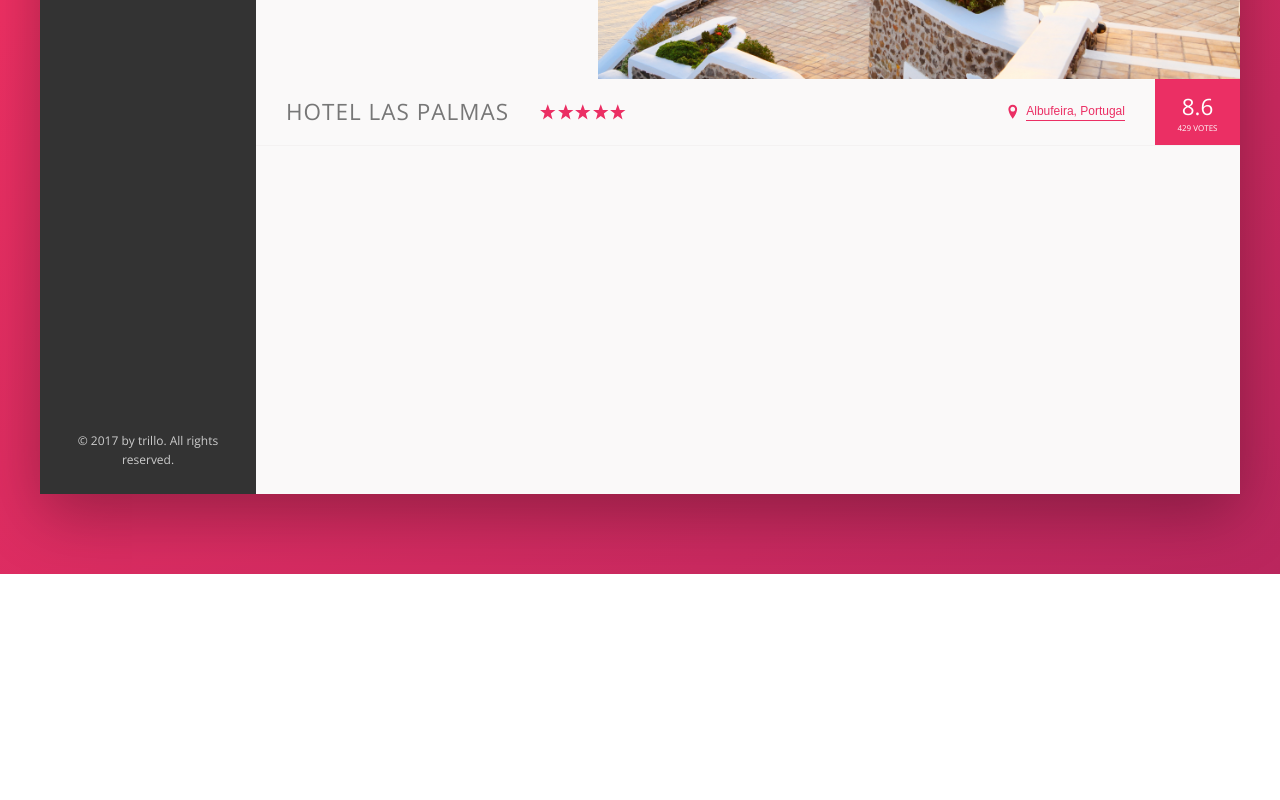
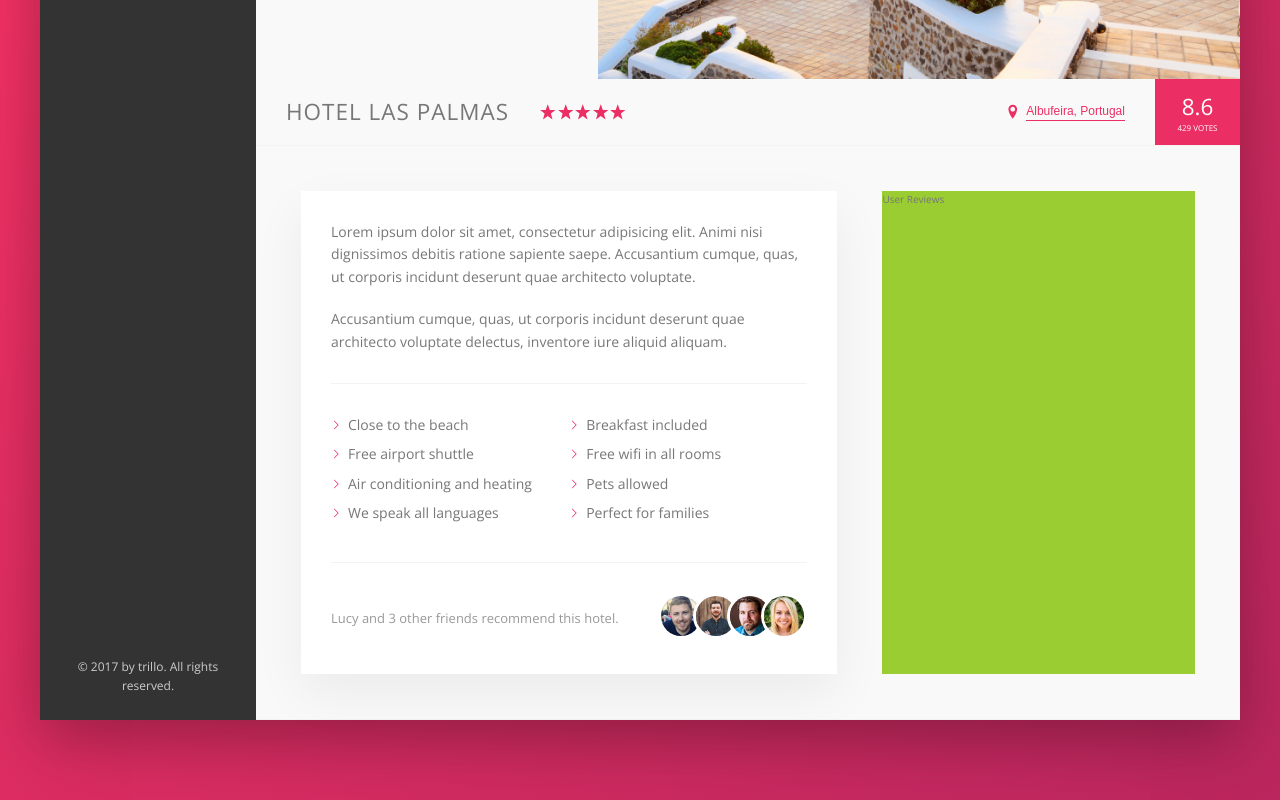
Before and after one commit to podenborg/advanced-css-trillo, a website: page index.html in a window 1280 px wide. Shown: the part 456-1256 px from the top of the page. Before the commit the page ends 1030 px from the top, so only its background shows below. Drawn offline with nearby package versions, Linux system fonts and the light colour scheme.

Commit message:
Build Description section

```diff
--- a/index.html
+++ b/index.html
@@ -137,6 +137,43 @@
                             <div class="overview__rating-count">429 votes</div>
                         </div>
                     </div>
+
+                    <div class="detail">
+                        <div class="description">
+                            <p class="paragraph">
+                                Lorem ipsum dolor sit amet, consectetur adipisicing elit. Animi nisi dignissimos debitis ratione sapiente saepe. Accusantium cumque, quas, ut corporis incidunt deserunt quae architecto voluptate.
+                            </p>
+                            <p class="paragraph">
+                                Accusantium cumque, quas, ut corporis incidunt deserunt quae architecto voluptate delectus, inventore iure aliquid aliquam.
+                            </p>
+                            <ul class="list">
+                                <li class="list__item">Close to the beach</li>
+                                <li class="list__item">Breakfast included</li>
+                                <li class="list__item">Free airport shuttle</li>
+                                <li class="list__item">Free wifi in all rooms</li>
+                                <li class="list__item">Air conditioning and heating</li>
+                                <li class="list__item">Pets allowed</li>
+                                <li class="list__item">We speak all languages</li>
+                                <li class="list__item">Perfect for families</li>
+                            </ul>
+                            <div class="recommend">
+                                <p class="recommend__count">
+                                    Lucy and 3 other friends recommend this hotel.
+                                </p>
+                                <div class="recommend__friends">
+                                    <img src="img/user-3.jpg" alt="Friend 3" class="recommend__photo">
+                                    <img src="img/user-4.jpg" alt="Friend 4" class="recommend__photo">
+                                    <img src="img/user-5.jpg" alt="Friend 5" class="recommend__photo">
+                                    <img src="img/user-6.jpg" alt="Friend 6" class="recommend__photo">
+                                </div>
+                            </div>
+                        </div>
+
+                        <div class="user-reviews">
+                            User Reviews
+                        </div>
+                    </div>
+
                 </main>
             </div>
         </div>
--- a/sass/_base.scss
+++ b/sass/_base.scss
@@ -31,6 +31,9 @@ Grey dark 3: #999
   --color-grey-dark-3: #999999;
 
   --shadow-dark: 0px 2rem 6rem rgba(0, 0, 0, 0.3);
+  --shadow-light: 0 2rem 5rem rgba(0,0,0,.06);
+
+  --line: 1px solid var(--color-grey-light-2);
 }
 
 * {
--- a/sass/_component.scss
+++ b/sass/_component.scss
@@ -291,3 +291,73 @@
     box-shadow: none;
   }
 }
+
+///////////////////////////
+// PARAGRAPH
+.paragraph:not(:last-of-type) {
+  margin-bottom: 2rem;
+}
+
+///////////////////////////
+// LIST
+.list {
+  list-style: none;
+  margin: 3rem 0;
+  padding: 3rem 0;
+  border-top: var(--line);
+  border-bottom: var(--line);
+
+  display: flex;
+  flex-wrap: wrap;
+
+  &__item {
+    flex: 0 0 50%;
+    margin-bottom: .7rem;
+  }
+  &__item::before {
+    content: '';
+    display: inline-block;
+    height: 1rem;
+    width: 1rem;
+    margin-right: .7rem;
+
+    // older browsers
+    // background-image: url('../img/chevron-thin-right.svg');
+
+    // new browsers - masks
+    background-color: var(--color-primary);
+    -webkit-mask-image: url('../img/chevron-thin-right.svg');
+    -webkit-mask-size: cover;
+    mask-image: url('../img/chevron-thin-right.svg');
+    mask-size: cover;
+  }
+}
+
+
+///////////////////////////
+// RECOMMEND
+.recommend {
+  font-size: 1.3rem;
+  color: var(--color-grey-dark-3);
+
+  display: flex;
+  align-items: center;
+
+  &__count {
+    margin-right: auto;
+  }
+
+  &__friends {}
+
+  &__photo {
+    box-sizing: content-box;
+    height: 4rem;
+    width: 4rem;
+    border-radius: 50%;
+    border: 3px solid white;
+
+    &:not(:last-child) {
+      margin-right: -1.5rem;
+    }
+  }
+}
--- a/sass/_layout.scss
+++ b/sass/_layout.scss
@@ -34,6 +34,25 @@
 
 .hotel-view {
   flex: 1;
+}
 
-  height: 80rem;
+.detail {
+  display: flex;
+  padding: 4.5rem;
+  background-color: var(--color-grey-light-1);
+  border-bottom: var(--line);
 }
+
+.description {
+  font-size: 1.4rem;
+  background-color: white;
+  box-shadow: var(--shadow-light);
+  padding: 3rem;
+  flex: 0 0 60%;
+  margin-right: 4.5rem;
+}
+
+.user-reviews {
+  background-color: yellowgreen;
+  flex: 1;
+}
```
Also changed, not shown: css/style.css.
